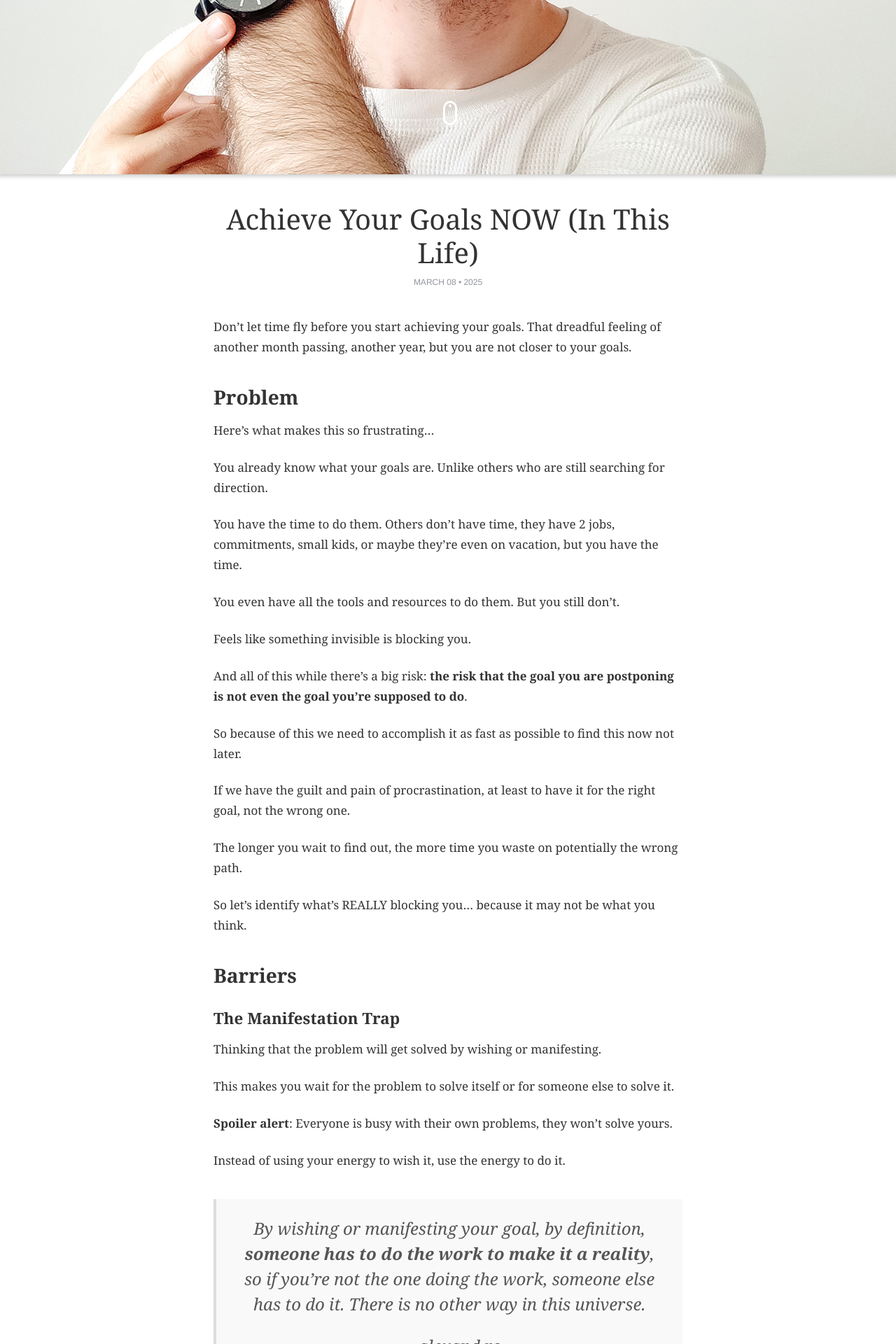
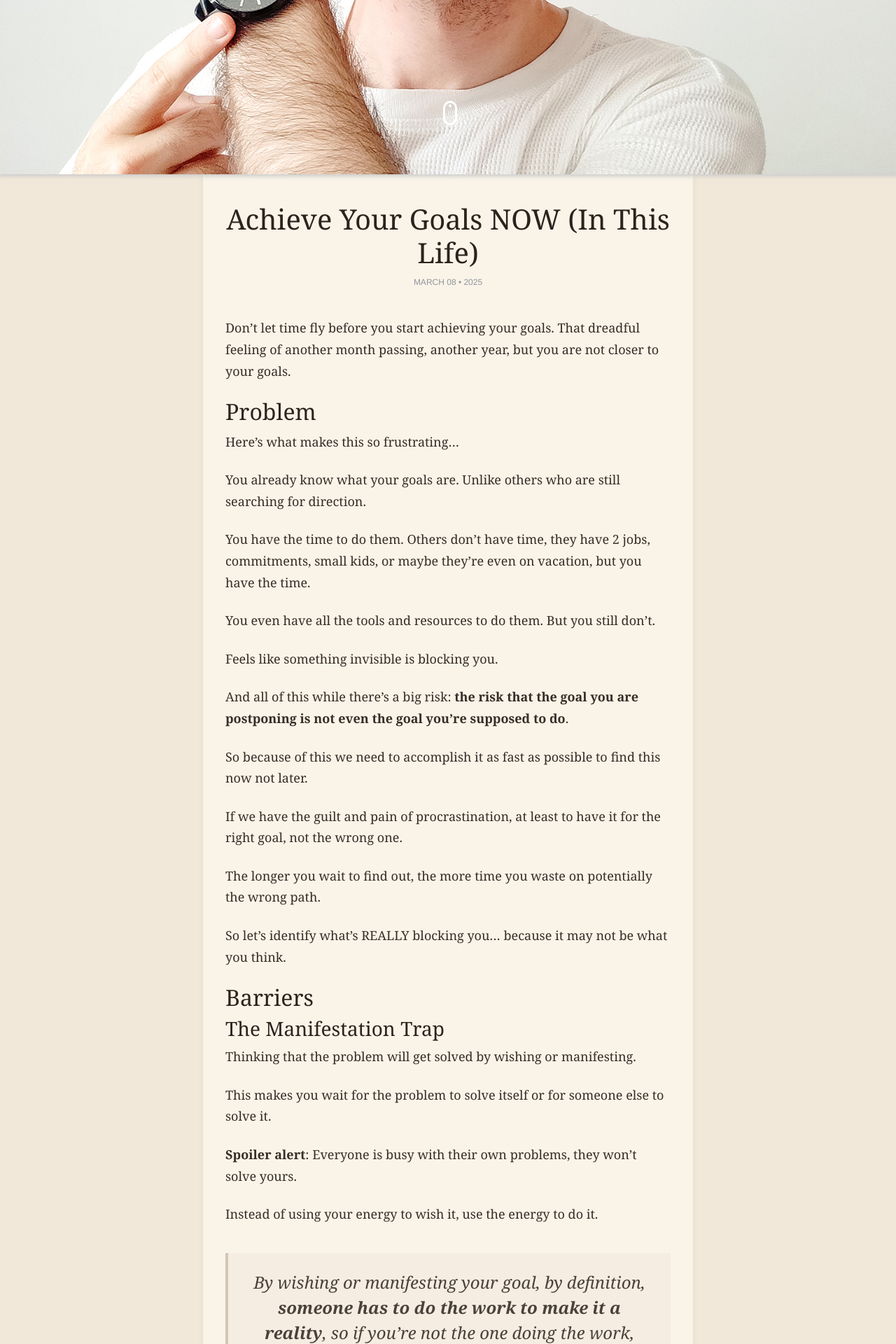
Before and after one commit to alexand-ro/alexand-ro.github.io, a Jekyll site: the page built from _posts/2025-03-08-achieve-your-goals-now.md, in a window 1280 px wide. Shown: the part 651-2571 px from the top of the page at 70% size. Built offline with Jekyll 4.4.1, drawn with Linux system fonts in a browser that asks for light colours; some web fonts are replaced; comment, search, counter and statistics services are not loaded.

Commit message:
sepia article & sections

```diff
--- a/_includes/newsletter-cta.html
+++ b/_includes/newsletter-cta.html
@@ -1,4 +1,4 @@
-<article class="newsletter-cta container">
+<article class="newsletter-cta">
   <div class="newsletter-content">
     <p>I share my learnings about startups and productivity</p>
   </div>
@@ -7,44 +7,60 @@
 
 <style>
   .newsletter-cta {
-    margin: 4rem auto;
-    padding: 2.5rem;
-    background: linear-gradient(to right, #e9ecef, #ffffff);
-    border-radius: 12px;
-    box-shadow: 0 4px 8px rgba(0, 0, 0, 0.1);
+    background-color: #e8d5bc;
+    margin: 2rem auto;
+    max-width: 700px;
+    padding: 2rem;
+    border-radius: 8px;
+    box-shadow: 0 2px 8px rgba(54, 45, 38, 0.08);
+    text-align: center;
+    color: #362d26;
+    box-sizing: border-box;
   }
 
   .newsletter-content {
-    text-align: center;
     margin-bottom: 1.5rem;
-  }
-
-  .newsletter-content h2 {
-    font-size: 2rem;
-    margin-bottom: 1rem;
-    color: #333333;
   }
 
   .newsletter-content p {
     font-size: 1.2rem;
-    line-height: 1.6;
-    color: #555555;
-    margin: 0 auto;
-    max-width: 650px;
+    margin: 0;
   }
 
-  @media (max-width: 768px) {
+  .newsletter-cta input[type='email'] {
+    background-color: #faf4e8;
+    border: 1px solid #d4c5b4;
+    color: #362d26;
+    padding: 0.75rem 1rem;
+    width: 100%;
+    max-width: 400px;
+    border-radius: 4px;
+    font-size: 1rem;
+    margin-bottom: 1rem;
+  }
+
+  .newsletter-cta button {
+    background-color: #8b4513;
+    color: #faf4e8;
+    border: none;
+    padding: 0.75rem 2rem;
+    border-radius: 4px;
+    font-size: 1rem;
+    cursor: pointer;
+    transition: background-color 0.2s ease;
+  }
+
+  .newsletter-cta button:hover {
+    background-color: #6b3410;
+  }
+
+  @media only screen and (max-width: 768px) {
     .newsletter-cta {
-      padding: 2rem 1.5rem;
-      margin: 3rem auto;
-    }
-
-    .newsletter-content h2 {
-      font-size: 1.6rem;
-    }
-
-    .newsletter-content p {
-      font-size: 1.1rem;
+      margin-left: 1rem;
+      margin-right: 1rem;
+      margin-top: 2rem;
+      margin-bottom: 2rem;
+      padding: 1.5rem;
     }
   }
 </style>
--- a/_layouts/post.html
+++ b/_layouts/post.html
@@ -3,19 +3,21 @@ layout: default
 regenerate: true
 ---
 
+<div class="post-wrapper">
   <header
     class="{% if page.image %}post-cover{% if page.mobile-cover %} post-cover-mobile{% endif %}{% endif %}"
   >
     <div class="icon-scroll"></div>
   </header>
 
-<article role="article" class="container">
+  <div class="post-content-wrapper">
+    <article role="article" class="article-content">
       <h1 class="title">{{ page.title }}</h1>
       <div class="date">{{ page.date | date: "%B %d • %Y" }}</div>
       <div class="content">{{ content }}</div>
     </article>
 
-<article class="social-article container">
+    <article class="social-article">
       <script
         type="text/javascript"
         src="https://platform-api.sharethis.com/js/sharethis.js#property=6764e2b0a0922d001f32804f&product=sop"
@@ -24,7 +26,7 @@ regenerate: true
       <div class="sharethis-inline-share-buttons"></div>
     </article>
 
-<article class="page-navigation container">
+    <article class="page-navigation">
       {% if page.previous.url %}
       <a class="prev" href="{{page.previous.url}}"
         >&laquo; {{page.previous.title}}</a
@@ -34,10 +36,13 @@ regenerate: true
       {% endif %}
     </article>
 
-{% include newsletter-cta.html %} {% if page.image %} {% assign photo_title_size
-= page.image.size | minus: 30 %} {% assign photo_title = page.image | slice: 26,
-photo_title_size | replace: '-', ' ' | append: ' article cover with alexand.ro'
-%}
+    {% include newsletter-cta.html %}
+  </div>
+</div>
+
+{% if page.image %} {% assign photo_title_size = page.image.size | minus: 30 %}
+{% assign photo_title = page.image | slice: 26, photo_title_size | replace: '-',
+' ' | append: ' article cover with alexand.ro' %}
 <img
   style="display: none"
   src="{{ page.image }}"
--- a/_sass/main.scss
+++ b/_sass/main.scss
@@ -1,5 +1,6 @@
 body {
   margin: 0;
+  background-color: #fff;
 }
 
 .current {
@@ -11,7 +12,7 @@ body {
   height: 100vh;
   max-height: 1080px;
   position: relative;
-  margin: 0 auto;
+  margin: 0;
   padding: 0;
   overflow: visible;
   background-repeat: no-repeat;
@@ -83,12 +84,30 @@ body {
   }
 }
 
-article {
+.post-wrapper {
+  background-color: #f2e8d9;
+  min-height: 100vh;
+  padding: 0;
+  overflow-x: hidden; /* Prevent horizontal scroll */
+}
+
+.post-content-wrapper {
+  padding: 0 1rem;
+}
+
+.article-content {
   max-width: 700px !important;
   font-family: Georgia, 'Times New Roman', Times, serif;
   font-size: 18px;
   line-height: 1.7;
-  color: #333;
+  color: #362d26;
+  background-color: #faf4e8;
+  padding: 2rem;
+  padding-top: 0px;
+  border-radius: 0px 0px 8px 8px;
+  margin: 0 auto;
+  box-shadow: 0 2px 8px rgba(54, 45, 38, 0.08);
+  box-sizing: border-box;
 }
 
 .icon-scroll {
@@ -144,10 +163,12 @@ article {
   }
 }
 
+/* Use article styles for article content as well */
 article .title {
   padding-top: 40px;
   text-align: center;
   letter-spacing: normal;
+  color: #2b231d;
 }
 
 article .date {
@@ -161,9 +182,9 @@ article .date {
 
 article .content {
   text-align: left;
-  font-size: 17px;
+  font-size: 18px;
   line-height: 1.7;
-  color: #333;
+  color: #362d26;
   -webkit-font-smoothing: antialiased;
 }
 
@@ -171,27 +192,20 @@ article .content p {
   margin-bottom: 1.5rem;
 }
 
-article .content h2 {
-  font-size: 1.75rem;
-  margin-top: 2.5rem;
-  margin-bottom: 1rem;
-  font-weight: 600;
-}
-
+article .content h2,
 article .content h3 {
-  font-size: 1.4rem;
-  margin-top: 2rem;
-  margin-bottom: 1rem;
-  font-weight: 600;
+  color: #2b231d;
 }
 
 article .content a {
-  color: #0366d6;
+  color: #8b4513;
   text-decoration: none;
+  border-bottom: 1px solid rgba(139, 69, 19, 0.2);
+  transition: border-color 0.2s ease;
 }
 
 article .content a:hover {
-  border-bottom-color: #0366d6;
+  border-bottom-color: #8b4513;
 }
 
 article .content ul,
@@ -212,15 +226,16 @@ article .content img {
 }
 
 article .content code {
-  background-color: #f6f8fa;
+  background-color: #f5ede1;
   padding: 0.2em 0.4em;
   border-radius: 3px;
   font-family: SFMono-Regular, Consolas, 'Liberation Mono', Menlo, monospace;
   font-size: 85%;
+  color: #8b4513;
 }
 
 article .content pre {
-  background-color: #f6f8fa;
+  background-color: #f5ede1;
   padding: 1rem;
   border-radius: 4px;
   overflow-x: auto;
@@ -233,7 +248,7 @@ article .content pre code {
 }
 
 blockquote {
-  color: #555;
+  color: #4a413b;
   font-family: Georgia, 'Times New Roman', Times, serif;
   font-size: 1.5rem;
   font-style: italic;
@@ -242,8 +257,8 @@ blockquote {
   padding: 1.5rem 2rem;
   position: relative;
   text-align: center;
-  border-left: 4px solid #ddd;
-  background-color: #f9f9f9;
+  border-left: 4px solid #d4c5b4;
+  background-color: #f5ede1;
 }
 
 blockquote::before {
@@ -270,15 +285,25 @@ blockquote::after {
 }
 
 .social-article {
-  margin-top: 30px;
+  margin: 30px auto;
+  max-width: 700px;
+  background-color: #faf4e8;
+  padding: 1.5rem;
+  border-radius: 8px;
+  box-shadow: 0 2px 8px rgba(54, 45, 38, 0.08);
+  box-sizing: border-box;
 }
 
 .page-navigation {
-  margin-top: 3rem;
-  margin-bottom: 2rem;
+  margin: 2rem auto;
+  max-width: 700px;
   overflow: auto;
-  font-family: -apple-system, BlinkMacSystemFont, 'Segoe UI', Roboto, Oxygen,
-    Ubuntu, Cantarell, 'Open Sans', 'Helvetica Neue', sans-serif;
+  font-family: Georgia, 'Times New Roman', Times, serif;
+  background-color: #faf4e8;
+  padding: 1.5rem;
+  border-radius: 8px;
+  box-shadow: 0 2px 8px rgba(54, 45, 38, 0.08);
+  box-sizing: border-box;
 }
 
 .page-navigation .prev {
@@ -294,7 +319,7 @@ blockquote::after {
 }
 
 .page-navigation a {
-  color: #0366d6;
+  color: #8b4513;
   text-decoration: none;
   font-weight: 500;
 }
@@ -489,6 +514,7 @@ blockquote::after {
   padding: 50px;
   user-select: none;
   text-align: center;
+  background-color: #fff;
 }
 #footer .copyright {
   color: #90949c;
@@ -571,3 +597,31 @@ blockquote::after {
   font-size: 20px;
   vertical-align: middle;
 }
+
+@media only screen and (max-width: 768px) {
+  .post-content-wrapper {
+    padding: 0;
+  }
+
+  .article-content {
+    border-radius: 0;
+    padding: 1.5rem;
+    width: 100%;
+    box-sizing: border-box;
+    margin: 0;
+  }
+
+  .social-article {
+    margin-left: 1rem;
+    margin-right: 1rem;
+    margin-top: 2rem;
+    margin-bottom: 2rem;
+  }
+
+  .page-navigation {
+    margin-left: 1rem;
+    margin-right: 1rem;
+    margin-top: 2rem;
+    margin-bottom: 2rem;
+  }
+}
--- a/assets/js/myscripts.js
+++ b/assets/js/myscripts.js
@@ -1,5 +1,5 @@
 $('.icon-scroll').click(function () {
-  var cls = $('.container').offset().top;
+  var cls = $('.article-content').offset().top;
   $('html, body').animate({ scrollTop: cls }, 'slow');
 });
 
```
Lines whose indentation alone changed are shown as unchanged.
